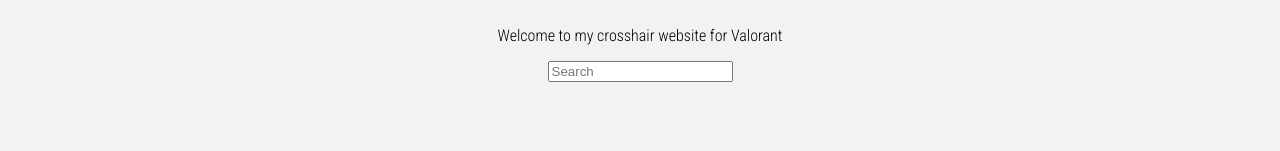
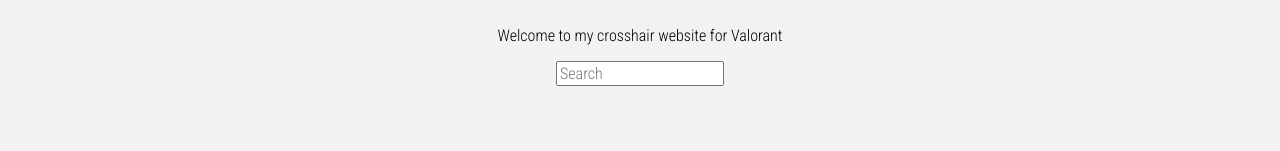
Before and after one commit to calvinlinz/crosshair, a Next.js app: page / in a window 1280 px wide. Shown: the part 162-313 px from the top of the page. Built offline with nearby package versions, Linux system fonts and the light colour scheme.

Commit message:
button css

```diff
--- a/pages/index.js
+++ b/pages/index.js
@@ -32,8 +32,8 @@
           <h1>Crosshair Website</h1>
           <p>Welcome to my crosshair website for Valorant</p>
 
-          <input
-            placeholder="Search"
+          <input className = "search"
+            placeholder="Search" type="text"
             onChange={(event) => setQuery(event.target.value)}
           />
         </div>
--- a/styles/Home.module.css
+++ b/styles/Home.module.css
@@ -5,7 +5,9 @@
 .header {
     margin:80px auto 80px;
     text-align:center;
+    font-size:1rem;
 }
+
 
 .gridContainer{
     display: flex;
--- a/styles/globals.css
+++ b/styles/globals.css
@@ -14,6 +14,12 @@
 .content {
   margin: 0 auto;
 }
+input[type="text"]
+{
+    font-family:'Roboto Condensed';
+    font-size:1rem;
+}
+
 
 nav{
   margin: 0 auto 80px;
```
